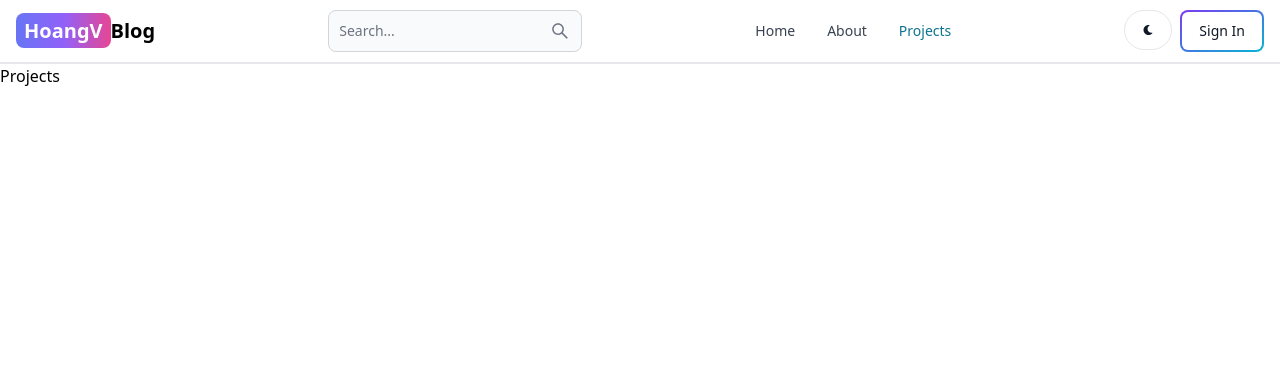
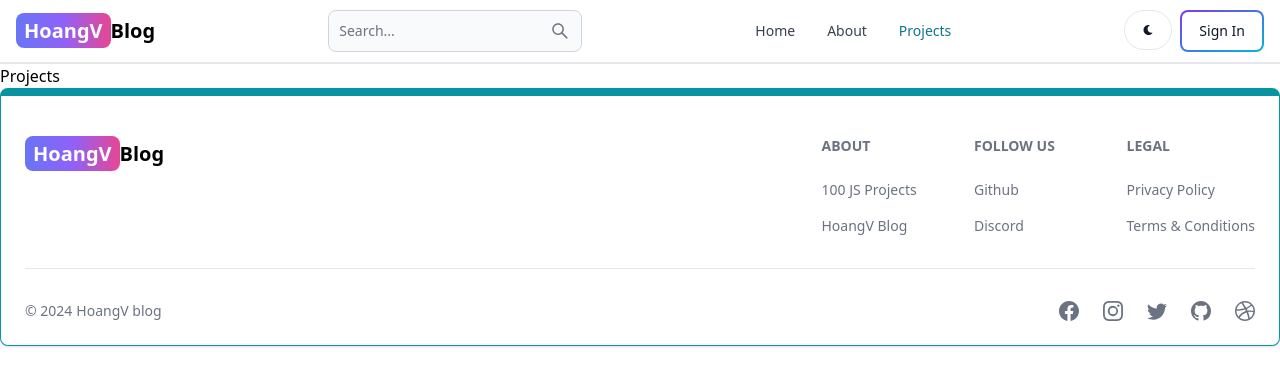
Before and after one commit to HoangVinh31/mern-blog, a React app in the folder client/: page /projects in a window 1280 px wide. Shown: the top 386 px of the page. Built offline with nearby package versions, Linux system fonts and the light colour scheme; the HTML template or start-up script is replaced by a standard one.

Commit message:
create and add the footer component

```diff
--- a/client/src/App.jsx
+++ b/client/src/App.jsx
@@ -7,6 +7,7 @@
 import SignUp from './pages/SignUp'
 import Header from './components/Header'
 import './index.css';
+import  Footer  from './components/Footer'
 
 
 export default function App() {
@@ -22,7 +23,7 @@
       <Route path="/projects" element={<Projects />} />
 
     </Routes>
-
+    <Footer/>
   </BrowserRouter>
   );
 }
--- /dev/null
+++ b/client/src/components/Footer.jsx
@@ -0,0 +1,59 @@
+import { Footer} from "flowbite-react";
+import { Link } from "react-router-dom";
+import { BsFacebook, BsInstagram, BsTwitter, BsGithub, BsDribbble } from "react-icons/bs";
+
+export default function FooterCom(){
+    return (
+        <Footer container className="border border-t-8 border-teal-500">
+<div className="w-full max-w-7xl mx-auto">
+<div className="grid w-full justify-between sm:flex md:grid-cols-1">
+                <div className="mt-5">
+    <Link
+        to="/"
+        className="self-center whitespace-nowrap text-lg sm:text-xl font-semibold dark:text-white"
+      >
+        <span className="px-2 py-1 bg-gradient-to-r from-indigo-500 via-purple-500 to-pink-500 rounded-lg text-white">
+          HoangV
+        </span>
+        Blog
+    </Link>
+                </div>
+                <div className="grid grid-cols-2 gap-8 mt-4 sm:grid-cols-3 sm:gap-6">
+                    <div>
+                    <Footer.Title title="ABOUT"/>
+                    <Footer.LinkGroup col>
+                        <Footer.Link href="http://www.100jsprojects.com" target="_blank" rel="noopener noreferrer">100 JS Projects</Footer.Link>
+                        <Footer.Link href="/about" target="_blank" rel="noopener noreferrer">HoangV Blog</Footer.Link>
+                    </Footer.LinkGroup>
+                    </div>
+                    <div>
+                    <Footer.Title title="FOLLOW US"/>
+                    <Footer.LinkGroup col>
+                        <Footer.Link href="https://github.com/HoangVinh31" target="_blank" rel="noopener noreferrer">Github</Footer.Link>
+                        <Footer.Link href="#">Discord</Footer.Link>
+                    </Footer.LinkGroup>
+                    </div>
+                    <div>
+                    <Footer.Title title="LEGAL"/>
+                    <Footer.LinkGroup col>
+                        <Footer.Link href="#">Privacy Policy</Footer.Link>
+                        <Footer.Link href="#">Terms &amp; Conditions</Footer.Link>
+                    </Footer.LinkGroup>
+                    </div>
+                </div>
+            </div>
+            <Footer.Divider />
+            <div className="w-full sm:flex sm:items-center sm:justify-between">
+            <Footer.Copyright href="#" by="HoangV blog" year={new Date().getFullYear()}/>
+                <div className="flex gap-6 sm:mt-0 mt-4 sm:justify-center">
+                    <Footer.Icon href="#"  icon={BsFacebook}/>
+                    <Footer.Icon href="#"  icon={BsInstagram}/>
+                    <Footer.Icon href="#"  icon={BsTwitter}/>
+                    <Footer.Icon href="#"  icon={BsGithub}/>
+                    <Footer.Icon href="#"  icon={BsDribbble}/>
+                </div>
+            </div>
+</div>
+        </Footer>
+    );
+}
```
